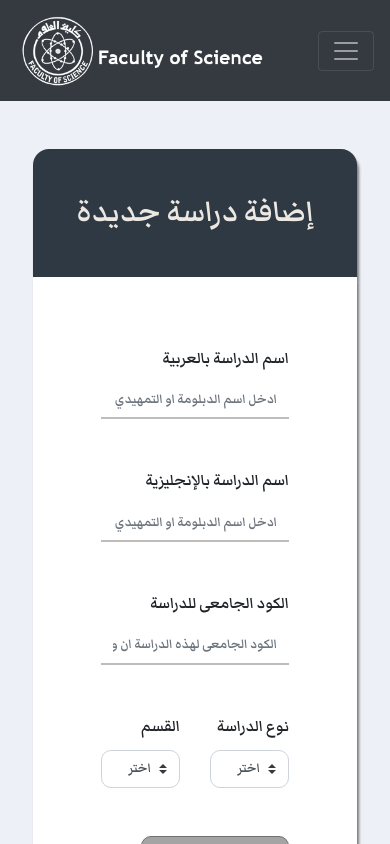
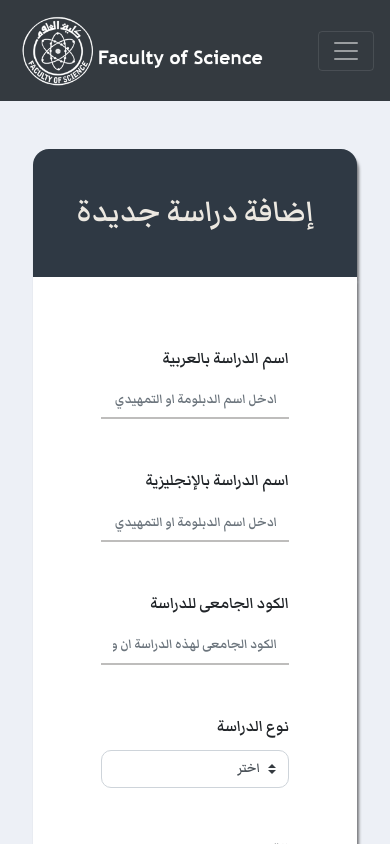
Before and after one commit to youssifYasser/post-graduate-system, a React (Create React App) app: page /StudyType in a window 390 px wide. Shown: the top 844 px of the page. Built offline with nearby package versions, Linux system fonts and the light colour scheme.

Commit message:
Responsive Add department/studyType

```diff
--- a/src/Components/add-department/addDepartment-style.css
+++ b/src/Components/add-department/addDepartment-style.css
@@ -52,6 +52,7 @@
     padding: 5px 50px;
     border-radius: 2rem;
     font-size: 30px;
+    margin-bottom: -35px;
 
 }
 
@@ -91,6 +92,7 @@
 
     .addDepartment .regBtn{
         font-size: 25px;
+        margin-bottom: 0px
     }
 }
 /*End of Responsive*/
--- a/src/Components/add-study-type/course.js
+++ b/src/Components/add-study-type/course.js
@@ -69,7 +69,7 @@ const Course = (props) => {
             </Form.Control.Feedback>
           </Form.Group>
         </Col>
-        <Col lg={1}>
+        <Col xs={{ order: 'first' }} md={12}  lg={1, { order: 'last' }} className="text-left deleteBtn">
           <Button onClick={() => handleDelete(id)}>
             <MdDeleteForever />
           </Button>
--- a/src/Components/add-study-type/studyType-style.css
+++ b/src/Components/add-study-type/studyType-style.css
@@ -134,6 +134,9 @@
     .studyType .main .course:last-child{
         border-bottom: 0px;
     }
+    .studyType .main .courses .deleteBtn{
+        margin-bottom: 7px;
+    }
 }
 @media (max-width:425px){
     .studyType .header{
@@ -156,6 +159,7 @@
 
     .studyType .regBtn{
         font-size: 25px;
+        margin-bottom: 0px
     }
 }
 /*End of Responsive*/
--- a/src/Components/add-study-type/studyType-view.js
+++ b/src/Components/add-study-type/studyType-view.js
@@ -79,7 +79,7 @@ function StudyType(props) {
                   </Form.Control.Feedback>
                 </Form.Group>
               </Col>
-              <Col>
+              <Col xs={12} md={3}>
                 <Form.Group
                   controlId='exampleForm.SelectCustom'
                   className='mb-5'
@@ -104,7 +104,7 @@ function StudyType(props) {
                 </Form.Group>
               </Col>
 
-              <Col>
+              <Col xs={12} md={3}>
                 <Form.Group
                   controlId='exampleForm.SelectCustom'
                   className='mb-5'
```
